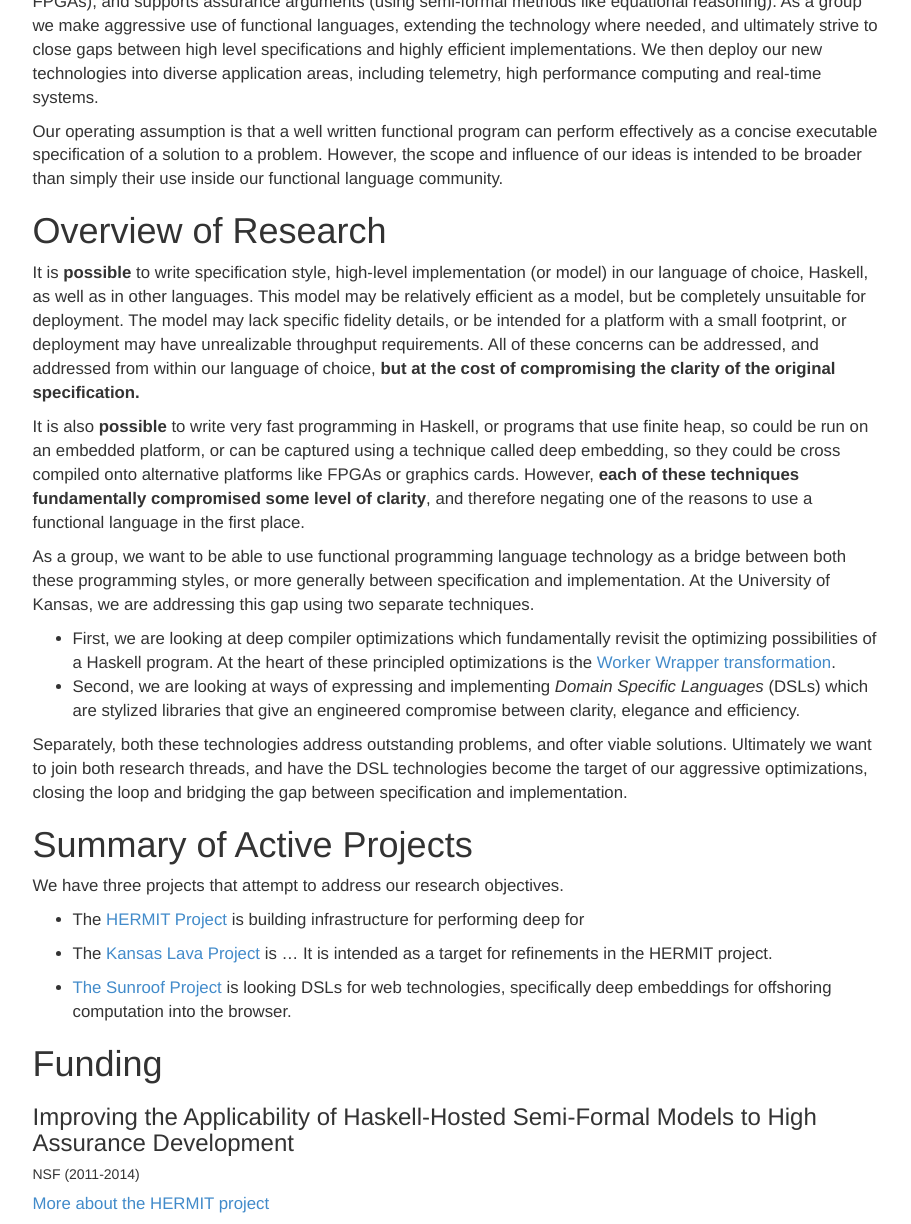
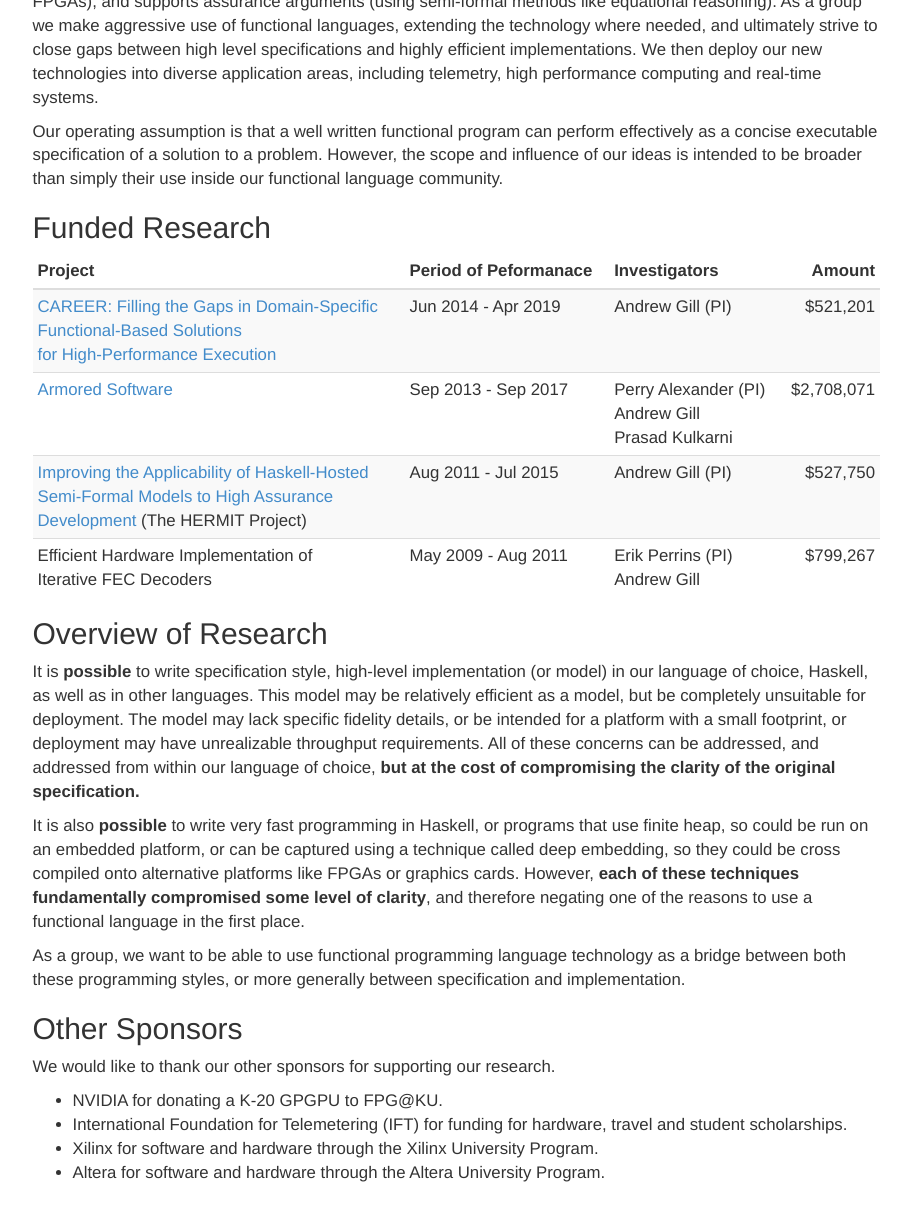
Before and after one commit to ku-fpg/ku-fpg.github.io, a Jekyll site: the page built from research.md, in a window 1280 px wide and 1400 px high, cut to the strip 176-1400 px from the top of the window. Shown: the whole strip, without its empty margins (330-1241 px from the left). Built offline with Jekyll 4.4.1, drawn with Linux system fonts in a browser that asks for light colours; some of the changed text lies outside the part shown.

Commit message:
Adding funded research list

```diff
--- a/research.md
+++ b/research.md
@@ -18,8 +18,17 @@
 to be broader than simply their use inside our functional language
 community.
 
-Overview of Research
-====================
+## Funded Research
+
+Project            |  Period of Peformanace  |  Investigators   | Amount  |
+-------------------|:------------------------|:-----------------|---------:|
+[CAREER: Filling the Gaps in Domain-Specific<BR>Functional-Based Solutions<BR>for High-Performance Execution](http://www.nsf.gov/awardsearch/showAward?AWD_ID=1350901) | Jun 2014 - Apr 2019     | Andrew Gill (PI) | $521,201
+[Armored Software](http://armoredsoftware.github.io/)   | Sep 2013 - Sep 2017     | Perry Alexander (PI)<BR>Andrew Gill<BR>Prasad Kulkarni | $2,708,071
+[Improving the Applicability of Haskell-Hosted<BR>Semi-Formal Models to High Assurance<BR>Development](http://www.nsf.gov/awardsearch/showAward?AWD_ID=1117569) (The HERMIT Project)    | Aug 2011 - Jul 2015     | Andrew Gill (PI) | $527,750
+Efficient Hardware Implementation of<BR> Iterative FEC Decoders | May 2009 - Aug 2011 | Erik Perrins (PI)<BR>Andrew Gill | $799,267
+
+
+## Overview of Research
 
 It is **possible** to write specification style, high-level
 implementation (or model) in our language of choice, Haskell, as well as
@@ -41,58 +50,13 @@
 
 As a group, we want to be able to use functional programming language
 technology as a bridge between both these programming styles, or more
-generally between specification and implementation. At the University of
-Kansas, we are addressing this gap using two separate techniques.
+generally between specification and implementation.
 
--   First, we are looking at deep compiler optimizations which
-    fundamentally revisit the optimizing possibilities of a Haskell
-    program. At the heart of these principled optimizations is the
-    [Worker Wrapper transformation](/theory/workerwrapper).
--   Second, we are looking at ways of expressing and implementing
-    *Domain Specific Languages* (DSLs)
-    which are stylized libraries that give an engineered compromise
-    between clarity, elegance and efficiency.
-
-Separately, both these technologies address outstanding problems, and
-ofter viable solutions. Ultimately we want to join both research
-threads, and have the DSL technologies become the target of our
-aggressive optimizations, closing the loop and bridging the gap between
-specification and implementation.
-
-Summary of Active Projects
-==========================
-
-We have three projects that attempt to address our research objectives.
-
- * The [HERMIT Project](/projects/hermit) is building infrastructure for
-   performing deep for
-
-
- * The [Kansas Lava Project](/projects/kansas-lava) is ...
-   It is intended as a target for refinements in the HERMIT project.
-
- * [The Sunroof Project](/projects/sunroof) is looking DSLs for web technologies,
-   specifically deep embeddings for offshoring computation into
-   the browser.
-
-Funding
-=======
-### Improving the Applicability of Haskell-Hosted Semi-Formal Models to High Assurance Development
-
-##### NSF (2011-2014)
-
-<a href="/projects/hermit" class="teaser">More about the HERMIT project</a>
-
-### Efficient Hardware Implementation of Iterative FEC Decoders
-
-##### CTEIP (2009-2011)
-
-<a href="/projects/hfec" class="teaser">More about the HFEC project</a>
-
-### Other Sponsors
+## Other Sponsors
 
 We would like to thank our other sponsors for supporting our research.
 
+ * NVIDIA for donating a K-20 GPGPU to FPG@KU.
  * International Foundation for Telemetering (IFT) for
    funding for hardware, travel and student scholarships.
  * Xilinx for software and hardware through the Xilinx University Program.
```
